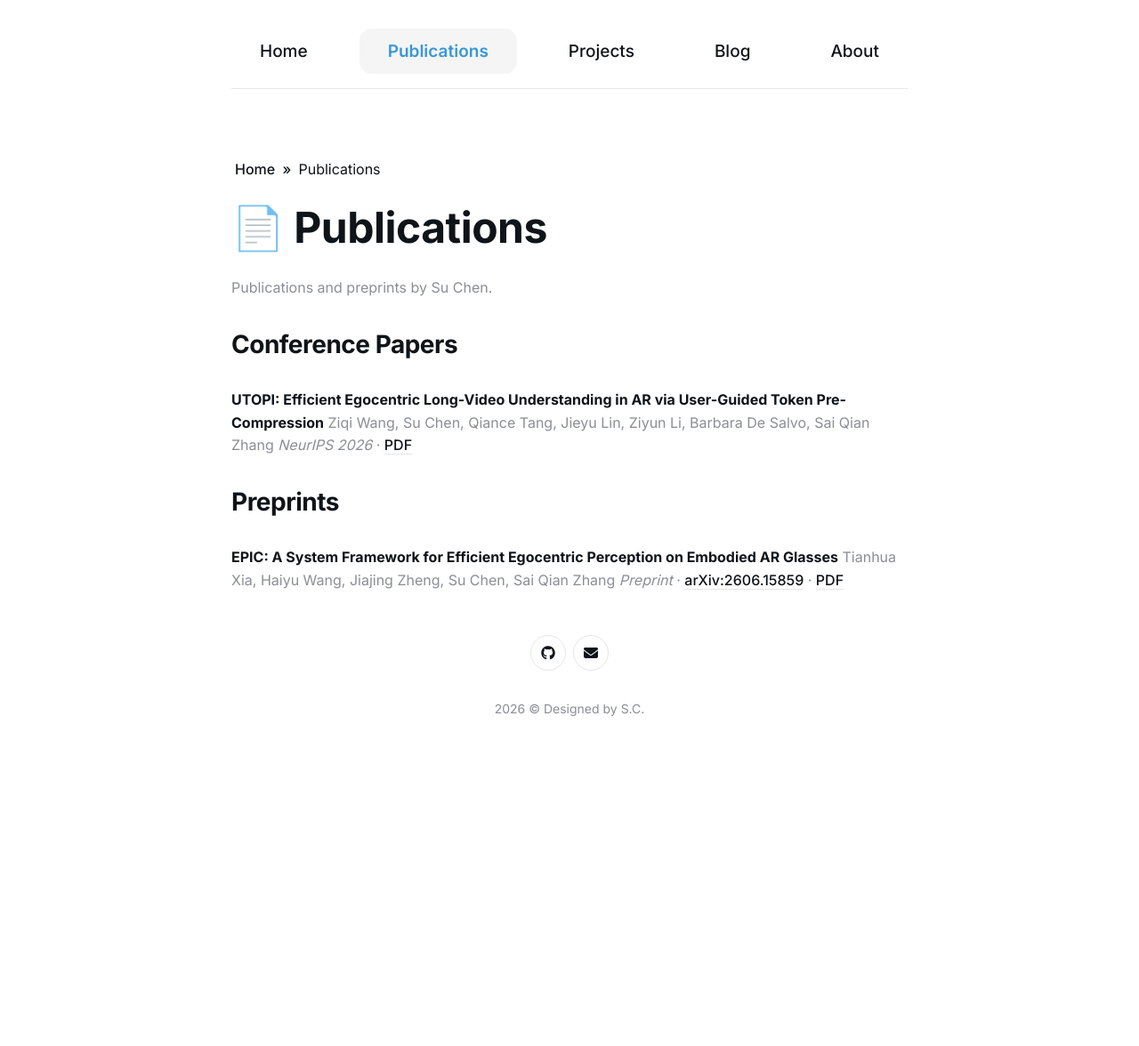
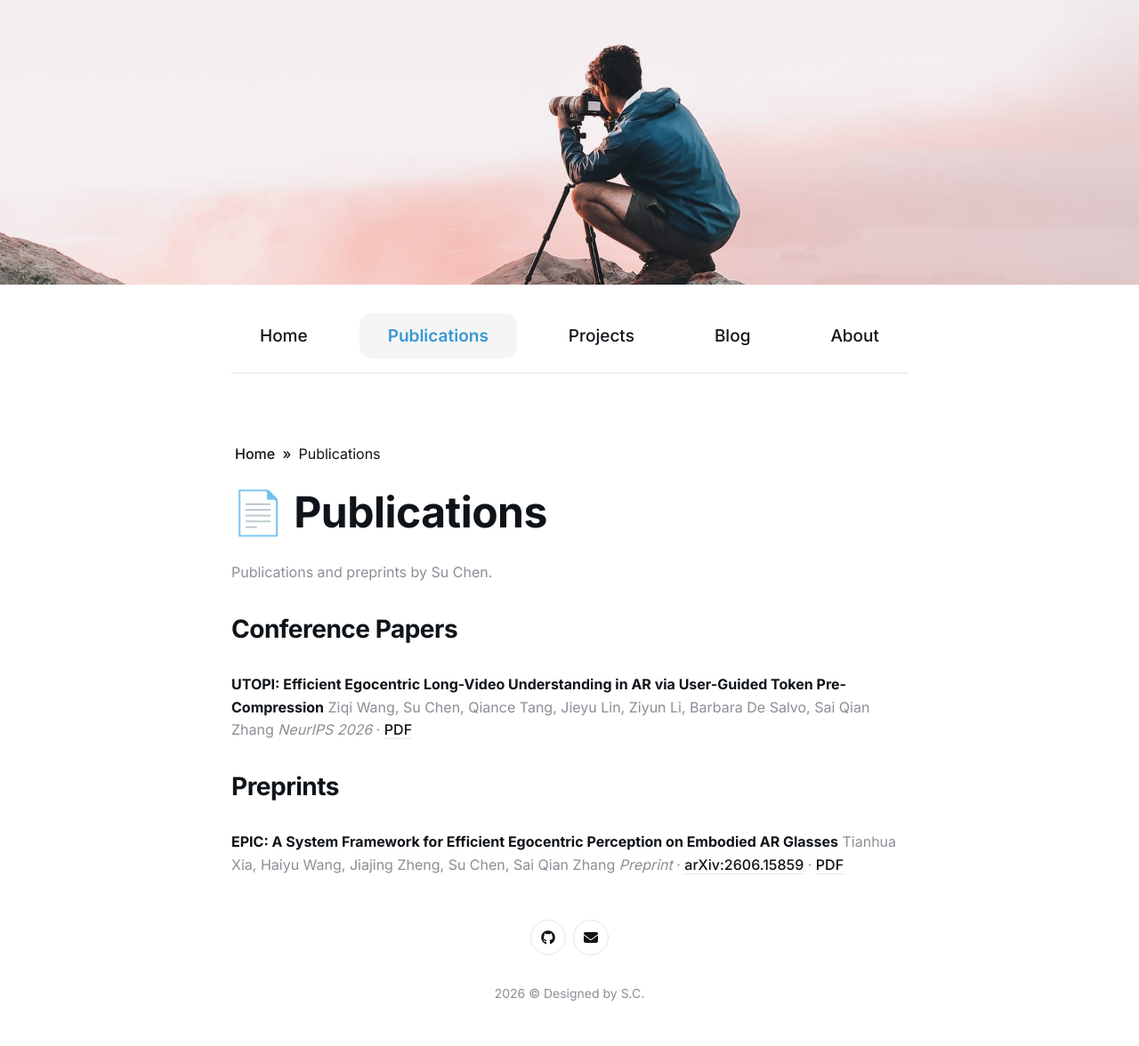
Before and after one commit to Keplarchen/Keplarchen.github.io, a Jekyll site: the page built from _pages/publications.md, in a window 1280 px wide. Shown: the whole page at 89% size. Built offline with Jekyll 4.4.1, drawn with Linux system fonts in a browser that asks for light colours; before the commit the page ends 900 px from its top, so only the background shows below that.

Commit message:
Add page cover to Publications page
Co-Authored-By: Claude Fable 5 <noreply@anthropic.com>

```diff
--- a/_pages/publications.md
+++ b/_pages/publications.md
@@ -3,6 +3,7 @@ layout: page
 title: 📄 Publications
 description: Publications and preprints by Su Chen.
 permalink: /publications/
+page_cover: '/images/12-1.jpg'
 ---
 
 ## Conference Papers
```
Also changed, not shown: 1 other file.
